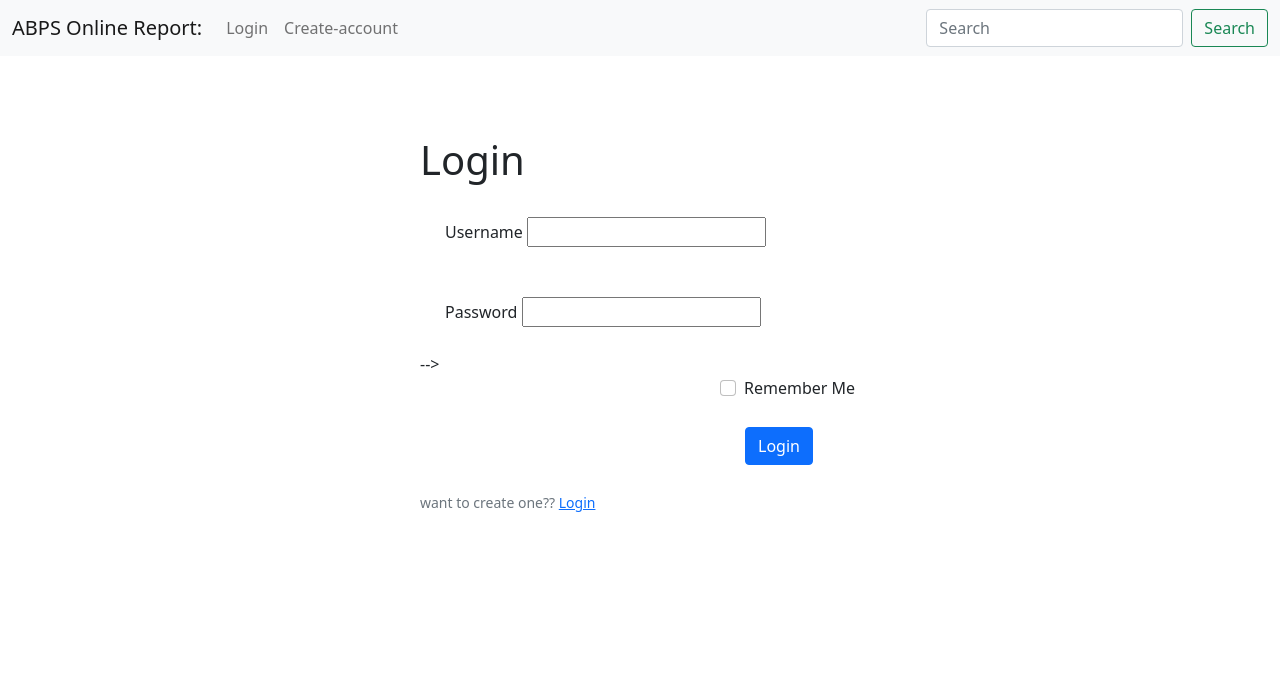
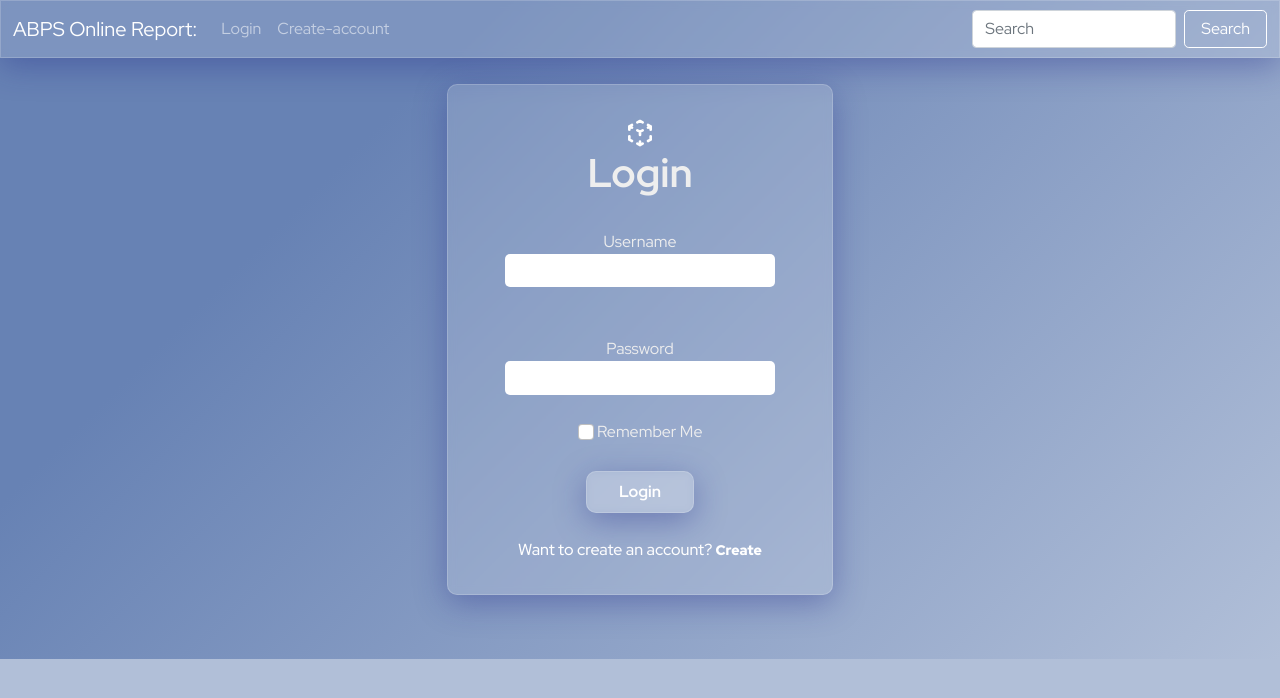
Before and after one commit to spectrum705/report-viewer-thingy, a Flask app: page / in a window 1280 px wide. Shown: the top 698 px of the page. Run offline with Flask 2, Linux system fonts and the light colour scheme.

Commit message:
style & responsiveness

```diff
--- a/report/routes.py
+++ b/report/routes.py
@@ -24,7 +24,7 @@ def create():
         db.session.commit()
         flash(f'Woohoo! Welcome {form.username.data} !', 'success')
         return  redirect(url_for("login"))
-    return render_template("create.html", title='Register', form = form, grade = grades)
+    return render_template("create.html", title='Register', form = form)
 
 @app.route("/", methods= ["POST", "GET"])
 def login():
--- a/report/static/style.css
+++ b/report/static/style.css
@@ -1,3 +1,32 @@
+@import url("https://fonts.googleapis.com/css2?family=Red+Hat+Display:ital,wght@0,400;0,500;0,700;0,900;1,400&display=swap");
+
+body {
+  color: #fff;
+  font-family: "Red Hat Display", sans-serif;
+  background-color: #b1bfd8;
+  height: 100%;
+  background-image: linear-gradient(315deg, #b1bfd8 0%, #6782b4 74%);
+  background-repeat: no-repeat;
+}
+/* navbar */
+.bg-glass {
+  background: rgba(255, 255, 255, 0.15);
+  box-shadow: 0 8px 32px 0 rgba(31, 38, 135, 0.37);
+  backdrop-filter: blur(4px);
+  -webkit-backdrop-filter: blur(4px);
+  border: 1px solid rgba(255, 255, 255, 0.18);
+}
+.search-button {
+  background-color: transparent;
+  border-radius: 0.3rem;
+  color: #fff;
+  padding: 0 1rem;
+  transition: cubic-bezier(0.075, 0.82, 0.165, 1) 0.6s all;
+  border: 1px solid #fff;
+}
+.search-button:hover {
+  background-color: #ffffff33;
+}
 
 hr.solid {
   border-top: 3px solid #bbb;
@@ -6,7 +35,6 @@ hr.solid {
 .myCardIndex {
   padding-top: 250px;
   padding-left: 330px;
-
 }
 .myCardResult {
   /* padding-top: 30px;
@@ -14,33 +42,24 @@ padding-left: 330px;
   margin-top: 20px;
   margin-left: 70px;
   margin-right: 100px;
-
-
 }
-.poster{
-  float:left;
-  padding: 10px
+.poster {
+  float: left;
+  padding: 10px;
 }
-.content{
-  float:right;
+.content {
+  float: right;
   padding: 10px;
-
 }
 
-.addButton{
-
-margin-left: 300px;
-}
-
-.details{
-
+.details {
   padding: 25px;
 }
 
-.container{
-
+.container {
   padding-top: 80px;
-  padding-left: 350px;
+  text-align: center;
+  /* padding-left: 350px; */
 }
 /* -------- for grid card view (responsive)*/
 
@@ -52,7 +71,7 @@ margin-left: 300px;
 }
 .grid > article {
   border: 1px solid #ccc;
-  box-shadow: 2px 2px 6px 0px  rgba(0,0,0,0.3);
+  box-shadow: 2px 2px 6px 0px rgba(0, 0, 0, 0.3);
 }
 .grid > article img {
   max-width: 100%;
@@ -63,7 +82,145 @@ margin-left: 300px;
 .text > button {
   background: gray;
   border: 0;
-  color: white;
   padding: 10px;
   width: 100%;
 }
+.glass-container {
+  padding: 2rem;
+  background: rgba(255, 255, 255, 0.15);
+  box-shadow: 0 8px 32px 0 rgba(31, 38, 135, 0.37);
+  backdrop-filter: blur(4px);
+  -webkit-backdrop-filter: blur(4px);
+  border-radius: 10px;
+  border: 1px solid rgba(255, 255, 255, 0.18);
+}
+/* Login Page */
+.hero-icon {
+  width: 2rem;
+}
+.user-title-text {
+  text-transform: capitalize;
+}
+/* Teacher View */
+.teacher-container {
+  display: flex;
+  flex-direction: column;
+  /* color: black; */
+}
+.label-text {
+  color: #fff;
+}
+.upload-form {
+  padding: 0;
+}
+/* Student View */
+.student-container {
+  display: flex;
+  flex-direction: column;
+  justify-content: flex-start;
+  align-items: flex-start;
+  text-align: left;
+  height: 100%;
+}
+.user-collection-text {
+  float: left;
+}
+.no-content-info-text {
+  font-size: 1rem;
+  margin-top: 2rem;
+  align-self: center;
+}
+.content-container {
+  display: flex;
+  margin-top: 2%;
+  margin-bottom: 5%;
+  align-items: center;
+  justify-content: center;
+  width: 100%;
+  height: 100%;
+  text-align: center;
+}
+#remember {
+  float: none;
+}
+/* error */
+.error-text {
+  color: rgb(255, 235, 235);
+  padding: 0.3rem 0.9rem;
+  background: rgba(255, 35, 35, 0.281);
+  box-shadow: 0 8px 32px 0 rgba(31, 38, 135, 0.37);
+  backdrop-filter: blur(5px);
+  -webkit-backdrop-filter: blur(5px);
+  border-radius: 10px;
+  border: 1px solid rgba(255, 255, 255, 0.18);
+}
+
+/* Want to create one? --it says this */
+.route-action-text {
+  color: #fff;
+  font-size: 1rem;
+  font-weight: 500;
+}
+.route-action-link {
+  color: #fff;
+  text-decoration: none;
+  font-weight: 900;
+}
+.route-action-link:hover {
+  color: #ddd;
+}
+/* Text */
+.title-text {
+  color: #eee;
+  font-weight: bold;
+}
+/* Input Styles */
+label {
+  color: #eee;
+}
+input[type="password"],
+input[type="text"] {
+  border-radius: 5px;
+  width: 100%;
+  border: none;
+  padding: 0.3rem 0.5rem;
+}
+input[type="text"]:focus-visible,
+input[type="password"]:focus-visible {
+  outline: none;
+}
+
+/* Action Button */
+input[type="submit"] {
+  color: #fff;
+  font-weight: 700;
+  padding: 0.5rem 2rem;
+  border: none;
+  transition: cubic-bezier(0.075, 0.82, 0.165, 1) 1.5s all;
+  background: rgba(255, 255, 255, 0.15);
+  box-shadow: 0 8px 32px 0 rgba(31, 38, 135, 0.37);
+  backdrop-filter: blur(4px);
+  -webkit-backdrop-filter: blur(4px);
+  border-radius: 10px;
+  border: 1px solid rgba(255, 255, 255, 0.18);
+}
+input[type="submit"]:hover {
+  background: rgba(255, 255, 255, 0.1);
+  box-shadow: 0 8px 32px 0 rgba(31, 38, 135, 0.37);
+  backdrop-filter: blur(4px);
+  -webkit-backdrop-filter: blur(4px);
+  border-radius: 10px;
+  border: 1px solid rgba(255, 255, 255, 0.18);
+  color: #fff;
+  border-radius: 1.5rem;
+}
+input[type="submit"]:active {
+  background: rgba(255, 255, 255, 0.2);
+  box-shadow: 0 8px 32px 0 rgba(31, 38, 135, 0.37);
+  backdrop-filter: blur(4px);
+  -webkit-backdrop-filter: blur(4px);
+  border-radius: 10px;
+  border: 1px solid rgba(255, 255, 255, 0.18);
+  color: #fff;
+  border-radius: 1.5rem;
+}
--- a/report/templates/base.html
+++ b/report/templates/base.html
@@ -8,7 +8,7 @@
     <link href="https://cdn.jsdelivr.net/npm/bootstrap@5.0.1/dist/css/bootstrap.min.css" rel="stylesheet" integrity="sha384-+0n0xVW2eSR5OomGNYDnhzAbDsOXxcvSN1TPprVMTNDbiYZCxYbOOl7+AMvyTG2x" crossorigin="anonymous">
 
     <link rel="stylesheet" href="{{ url_for('static',filename='style.css') }}">
-    <nav class="navbar navbar-expand-lg navbar-light bg-light">
+    <nav class="navbar navbar-expand-lg navbar-dark bg-glass">
         <div class="container-fluid">
           <a class="navbar-brand" href="#">ABPS Online Report:</a>
           <button class="navbar-toggler" type="button" data-bs-toggle="collapse" data-bs-target="#navbarSupportedContent" aria-controls="navbarSupportedContent" aria-expanded="false" aria-label="Toggle navigation">
@@ -62,13 +62,13 @@
             </ul>
             <form class="d-flex" method="post">
               <input class="form-control me-2" type="search" placeholder="Search" aria-label="Search" name="movieName">
-              <button class="btn btn-outline-success" type="submit">Search</button>
+              <button class="  search-button" type="submit">Search</button>
             </form>
           </div>
         </div>
       </nav>
 
-    <title>Document</title>
+    <title>ABPS Online Report</title>
 </head>
 <body>
     <div>
--- a/report/templates/login.html
+++ b/report/templates/login.html
@@ -2,8 +2,13 @@
 
     {% block content %}
 
-    <div class= "container">
-        <h1>Login</h1>
+    <div class= "content-container">
+        <div class="glass-container">
+            <svg xmlns="http://www.w3.org/2000/svg" class="h-6 w-6 hero-icon" fill="none" viewBox="0 0 24 24" stroke="currentColor">
+                <path stroke-linecap="round" stroke-linejoin="round" stroke-width="2" d="M14 10l-2 1m0 0l-2-1m2 1v2.5M20 7l-2 1m2-1l-2-1m2 1v2.5M14 4l-2-1-2 1M4 7l2-1M4 7l2 1M4 7v2.5M12 21l-2-1m2 1l2-1m-2 1v-2.5M6 18l-2-1v-2.5M18 18l2-1v-2.5" />
+              </svg>
+
+        <h1 class="title-text">Login</h1>
         <form method="POST" action = "">
 
             {{form.hidden_tag()}}
@@ -13,7 +18,7 @@
                 {{form.username(class="is-invalid")}}
                     <div class="invalid-feedback">
                         {% for error in form.username.errors %}
-                          <span class="is-invalid">
+                          <span class="is-invalid error-text">
                             {{error}}
                           </span>
                           {% endfor %}
@@ -30,7 +35,7 @@
                 {{form.password(class="is-invalid")}}
                     <div class="invalid-feedback">
                         {% for error in form.password.errors %}
-                          <span>
+                          <span class="error-text">
                             {{error}}
                           </span>
                           {% endfor %}
@@ -40,7 +45,7 @@
                    {{form.password}}
                 {% endif %}
             </div>
-            -->
+
 
             <div class="form-check addButton">
                 {{form.remember(class="form-check-input")}}
@@ -53,12 +58,13 @@
                     <div>
 
                 <small class= "text-muted">
-                    want to create one?? <a href="{{url_for('create')}}">Login</a>
+                    <span class="route-action-text">Want to create an account?</span> <a href="{{url_for('create')}}" class="route-action-link"> Create</a>
                 </small>
             </div>
 
         </form>
     </div>
+    </div>
 
 
 
```
Also changed, not shown: report/templates/create.html (+9 -4 lines), report/templates/student_report.html (+6 -5 lines), report/templates/upload_result.html (+8 -6 lines), report/site.db. Lines whose indentation alone changed are shown as unchanged.
